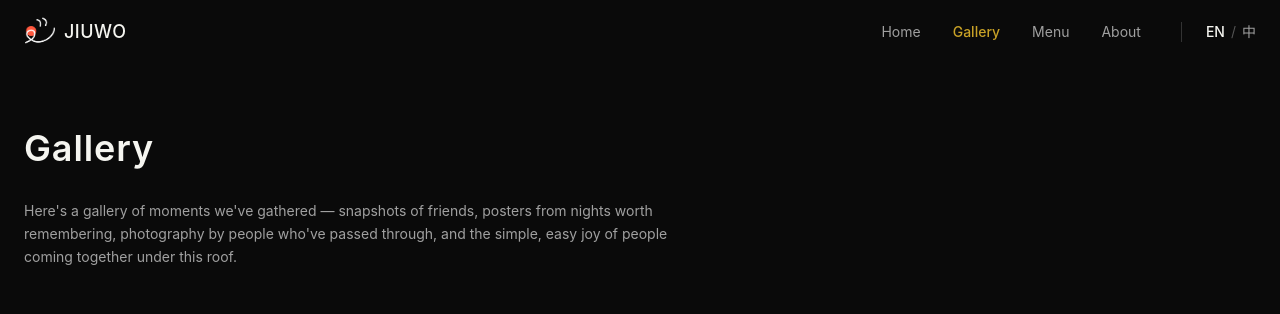
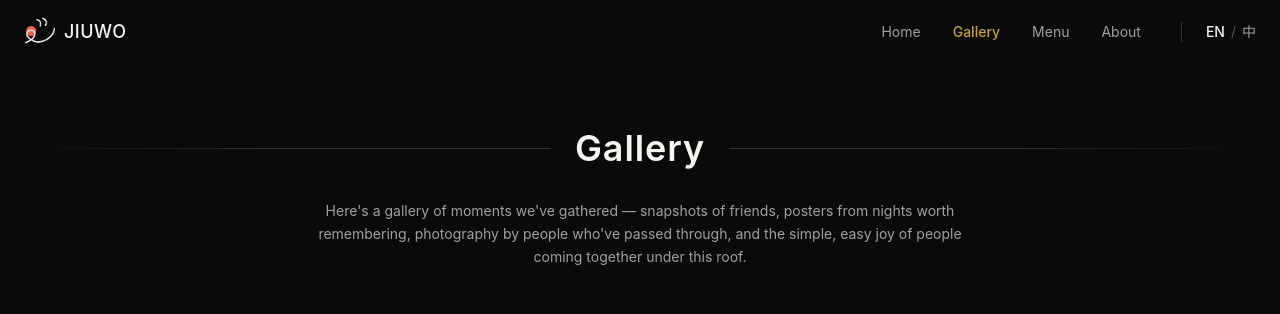
Before and after one commit to AidanMMMY/jiuwo-shanghai, a Next.js app: page /gallery in a window 1280 px wide. Shown: the top 314 px of the page. Built offline with nearby package versions, Linux system fonts and the light colour scheme; grey boxes are pictures that could not be loaded.

Commit message:
feat: add scroll-reveal and tap feedback to gallery grid

```diff
--- a/app/components/pages/GalleryPage.tsx
+++ b/app/components/pages/GalleryPage.tsx
@@ -5,9 +5,13 @@ export default function GalleryPage({ albums, title, subtitle, basePath = '' }:
   return (
     <section className="pt-32 pb-20 px-6 bg-[#0a0a0a] min-h-screen">
       <div className="mx-auto max-w-7xl">
-        <h1 className="text-4xl font-semibold text-[#f5f5f0] tracking-wide mb-8">{title ?? 'Gallery'}</h1>
+        <div className="flex items-center gap-6 mb-8">
+          <div className="flex-1 h-px bg-gradient-to-r from-transparent via-[#333] to-[#333]" />
+          <h1 className="shrink-0 text-4xl font-semibold text-[#f5f5f0] tracking-wide">{title ?? 'Gallery'}</h1>
+          <div className="flex-1 h-px bg-gradient-to-l from-transparent via-[#333] to-[#333]" />
+        </div>
         {subtitle && (
-          <p className="mb-12 text-sm text-[#a0a0a0] leading-relaxed max-w-2xl">{subtitle}</p>
+          <p className="mb-12 text-sm text-[#a0a0a0] leading-relaxed max-w-2xl mx-auto text-center">{subtitle}</p>
         )}
         {!subtitle && <div className="mb-12" />}
         <GalleryGrid albums={albums} basePath={basePath} />
--- a/components/GalleryGrid.tsx
+++ b/components/GalleryGrid.tsx
@@ -1,12 +1,14 @@
 import Image from 'next/image';
 import Link from 'next/link';
+import ScrollReveal from './ScrollReveal';
 import type { GalleryAlbum } from '@/lib/data';
 
 export default function GalleryGrid({ albums, basePath = '' }: { albums: GalleryAlbum[]; basePath?: string }) {
   return (
     <div className="grid grid-cols-1 md:grid-cols-2 lg:grid-cols-3 gap-6">
-      {albums.map((album) => (
-        <Link key={album.id} href={`${basePath}/gallery/${album.id}`} className="group block">
+      {albums.map((album, index) => (
+        <ScrollReveal key={album.id} delay={index * 100}>
+          <Link href={`${basePath}/gallery/${album.id}`} className="group block">
             <div className="relative">
               <div
                 aria-hidden
@@ -21,7 +23,7 @@ export default function GalleryGrid({ albums, basePath = '' }: { albums: Gallery
                   src={album.cover}
                   alt={album.title}
                   fill
-                className="object-cover transition-transform duration-500 group-hover:scale-105"
+                  className="object-cover transition-all duration-500 group-hover:scale-105 group-hover:brightness-105 active:scale-[0.98] active:brightness-110"
                 />
                 <div className="absolute inset-0 bg-black/30 transition-colors group-hover:bg-black/10" />
                 <div className="absolute top-3 right-3 rounded-full bg-black/55 px-2.5 py-1 text-[11px] font-medium tracking-wide text-[#f5f5f0] tabular-nums backdrop-blur-sm">
@@ -41,6 +43,7 @@ export default function GalleryGrid({ albums, basePath = '' }: { albums: Gallery
               </div>
             </div>
           </Link>
+        </ScrollReveal>
       ))}
     </div>
   );
```
Lines whose indentation alone changed are shown as unchanged.
